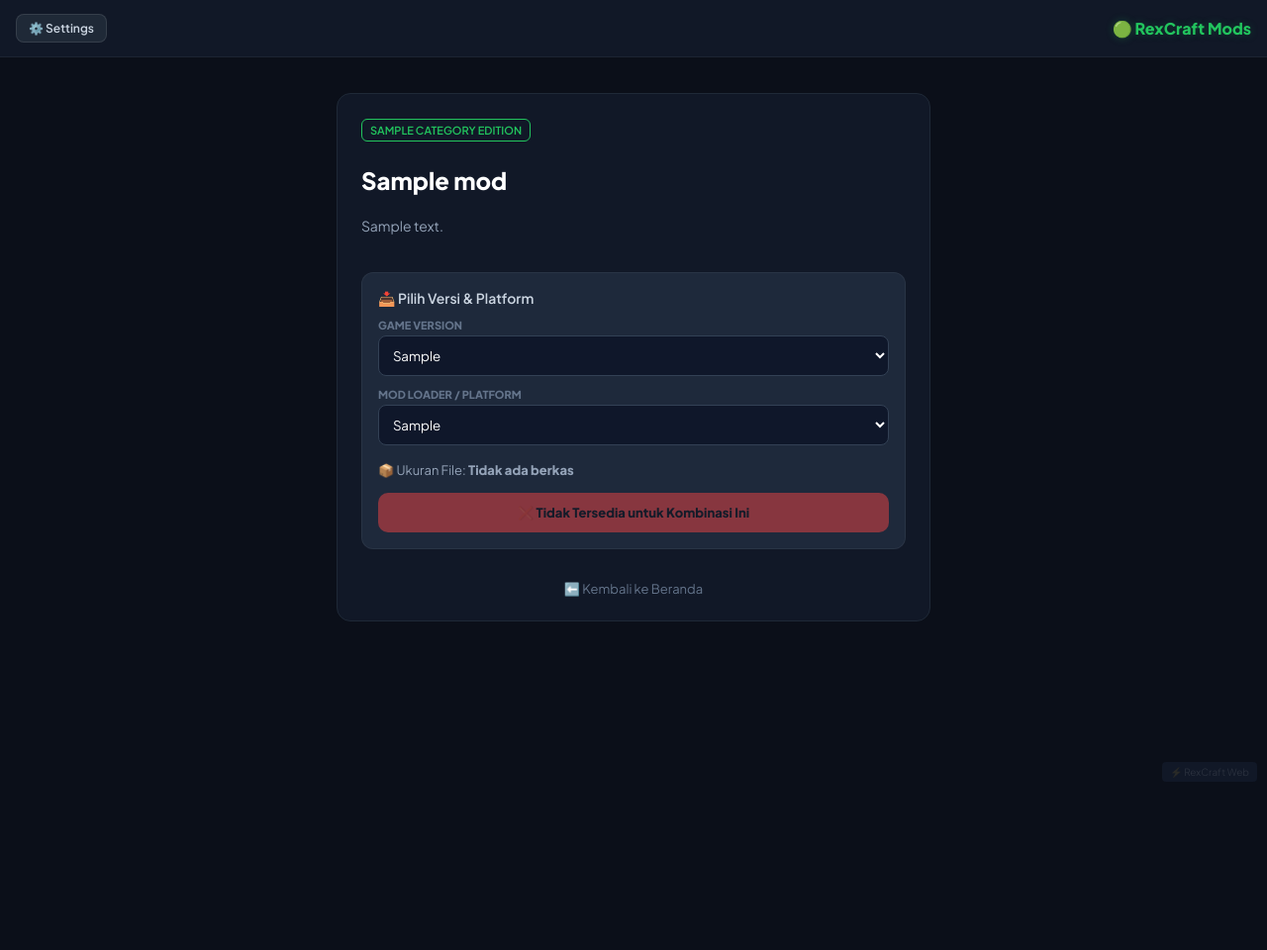
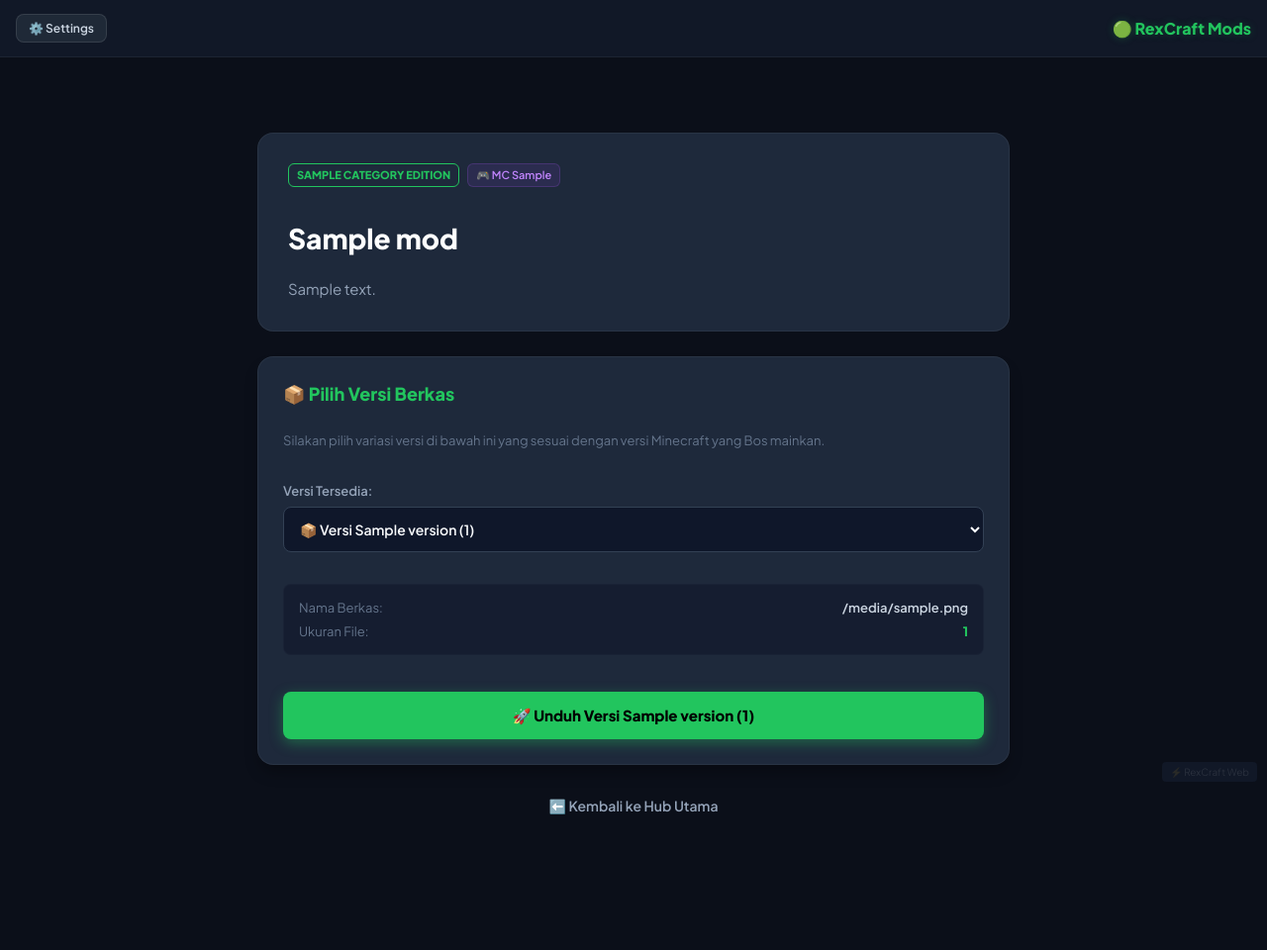
Before and after one commit to mlf167937-svg/mods-hub, a Flask app: template templates/mod.html in a window 1280 px wide. Shown: the whole page at 99% size. Before the commit the page ends 790 px from the top, so only its background shows below. Run offline with Flask 3, Linux system fonts and the light colour scheme; the template is opened without the code that fills it: most values are stand-ins (such as "Sample title", 1, 10 or a date in 2020).

Commit message:
Update mod.html

```diff
--- a/templates/mod.html
+++ b/templates/mod.html
@@ -1,90 +1,91 @@
 {% extends 'base.html' %}
 
 {% block content %}
-<div class="card" style="max-width: 600px; margin: 20px auto; padding: 24px;">
-    <div style="margin-bottom: 12px;">
-        <span class="badge" style="border-color: var(--neon-color); color: var(--neon-color); background: transparent;">
-            {{ mod.category|upper }} EDITION
-        </span>
+<div class="detail-container" style="max-width: 800px; margin: 40px auto; padding: 20px;">
+
+    <div class="card" style="margin-bottom: 25px; padding: 30px; background: #1e293b; border: 1px solid rgba(255,255,255,0.05); border-radius: 16px;">
+        <div style="display: flex; gap: 8px; flex-wrap: wrap; margin-bottom: 12px;">
+            <span class="badge" style="border-color: var(--neon-color); color: var(--neon-color); background: transparent; font-weight: 700;">
+                {{ mod.category.upper() }} EDITION
+            </span>
+            <span class="badge" style="background: rgba(168, 85, 247, 0.1); color: #c084fc; border-color: rgba(168, 85, 247, 0.2);">
+                🎮 MC {{ mod.version_range }}
+            </span>
+        </div>
+
+        <h1 style="font-size: 28px; color: #ffffff; font-weight: 800; margin: 10px 0;">{{ mod.title }}</h1>
+        <p style="color: #94a3b8; line-height: 1.6; font-size: 15px; margin-bottom: 0;">{{ mod.desc }}</p>
     </div>
 
-    <h1 style="font-size: 24px; color: #ffffff; font-weight: 800; margin-bottom: 8px;">{{ mod.title }}</h1>
-    <p style="color: #94a3b8; font-size: 14px; line-height: 1.6; margin-bottom: 24px;">{{ mod.desc }}</p>
+    <div class="card" style="padding: 25px; background: #1e293b; border: 1px solid rgba(255,255,255,0.05); border-radius: 16px; box-shadow: 0 10px 15px -3px rgba(0, 0, 0, 0.3);">
+        <h2 style="font-size: 18px; color: var(--neon-color); font-weight: 700; margin-bottom: 15px; display: flex; align-items: center; gap: 8px;">
+            📦 Pilih Versi Berkas
+        </h2>
+        <p style="color: #64748b; font-size: 13px; margin-bottom: 20px;">Silakan pilih variasi versi di bawah ini yang sesuai dengan versi Minecraft yang Bos mainkan.</p>
 
-    <div style="background: #1e293b; padding: 16px; border-radius: 12px; border: 1px solid rgba(255,255,255,0.05); margin-bottom: 20px;">
-        <h3 style="font-size: 14px; color: #cbd5e1; margin-bottom: 12px; font-weight: 600;">📥 Pilih Versi & Platform</h3>
-
-        <div style="margin-bottom: 12px;">
-            <label style="font-size: 11px; color: #64748b; font-weight: 700; display: block; margin-bottom: 4px;">GAME VERSION</label>
-            <select id="versionSelect" onchange="updateDownloadLink()" style="width: 100%; padding: 10px; background: #0f172a; border: 1px solid #334155; border-radius: 8px; color: white; outline: none;">
-                {% for v in mod.available_versions %}
-                <option value="{{ v }}">{{ v }}</option>
+        <div style="margin-bottom: 20px;">
+            <label for="versionSelect" style="display: block; color: #94a3b8; font-size: 13px; margin-bottom: 8px; font-weight: 600;">Versi Tersedia:</label>
+            <select id="versionSelect" onchange="updateDownloadBtn()" style="width: 100%; padding: 12px; background: #0f172a; border: 1px solid #334155; border-radius: 8px; color: #f8fafc; font-size: 14px; font-weight: 600; outline: none; cursor: pointer;">
+                {% for file in mod.files %}
+                <option value="{{ file.filename }}" data-size="{{ file.size }}" data-ver="{{ file.version }}">
+                    📦 Versi {{ file.version }} ({{ file.size }})
+                </option>
                 {% endfor %}
             </select>
         </div>
 
-        <div style="margin-bottom: 16px;">
-            <label style="font-size: 11px; color: #64748b; font-weight: 700; display: block; margin-bottom: 4px;">MOD LOADER / PLATFORM</label>
-            <select id="loaderSelect" onchange="updateDownloadLink()" style="width: 100%; padding: 10px; background: #0f172a; border: 1px solid #334155; border-radius: 8px; color: white; outline: none;">
-                {% for l in mod.available_loaders %}
-                <option value="{{ l }}">{{ l }}</option>
-                {% endfor %}
-            </select>
+        <div style="background: rgba(15, 23, 42, 0.6); padding: 15px; border-radius: 8px; border: 1px solid rgba(255,255,255,0.02); margin-bottom: 25px;">
+            <div style="display: flex; justify-content: space-between; margin-bottom: 8px; font-size: 13px;">
+                <span style="color: #64748b;">Nama Berkas:</span>
+                <span id="lbl-filename" style="color: #cbd5e1; font-weight: 600; word-break: break-all; text-align: right; max-width: 70%;">Memuat...</span>
+            </div>
+            <div style="display: flex; justify-content: space-between; font-size: 13px;">
+                <span style="color: #64748b;">Ukuran File:</span>
+                <span id="lbl-filesize" style="color: var(--neon-color); font-weight: 700;">Memuat...</span>
+            </div>
         </div>
 
-        <p id="fileSizeInfo" style="font-size: 13px; color: #94a3b8; margin-bottom: 12px;">📦 Ukuran: Berhitung...</p>
-
-        <a id="downloadBtn" class="btn" href="#" style="background: var(--neon-color); color: #0b0f19;">🚀 Download Selected File</a>
+        <a id="downloadBtn" href="#" class="btn" style="display: block; text-align: center; padding: 14px; font-size: 15px; font-weight: 700; border-radius: 8px; background: var(--neon-color); color: #000000; text-decoration: none; box-shadow: 0 4px 14px rgba(34, 197, 94, 0.4); transition: transform 0.2s;">
+            🚀 Unduh Berkas Sekarang
+        </a>
     </div>
 
-    <a href="/" style="color: #64748b; font-size: 13px; text-decoration: none; display: inline-block; text-align: center; width: 100%;">⬅️ Kembali ke Beranda</a>
+    <div style="text-align: center; margin-top: 30px;">
+        <a href="/" style="color: #94a3b8; text-decoration: none; font-size: 14px; font-weight: 600; display: inline-flex; align-items: center; gap: 6px;">
+            ⬅️ Kembali ke Hub Utama
+        </a>
+    </div>
+
 </div>
 
 <script>
-    // Memasukkan data file dari Python ke array JavaScript
-    const filesData = [
-        {% for file in mod.files %}
-        {
-            filename: "{{ file.filename }}",
-            version: "{{ file.version }}",
-            loader: "{{ file.loader }}",
-            size: "{{ file.size }}"
-        }{% if not loop.last %},{% endif %}
-        {% endfor %}
-    ];
+function updateDownloadBtn() {
+    const select = document.getElementById('versionSelect');
+    if(!select || select.options.length === 0) return;
 
+    const selectedOption = select.options[select.selectedIndex];
+    const filename = selectedOption.value;
+    const size = selectedOption.getAttribute('data-size');
+    const version = selectedOption.getAttribute('data-ver');
+
+    // Sinkronisasi teks info file di box abu-abu
+    document.getElementById('lbl-filename').innerText = filename;
+    document.getElementById('lbl-filesize').innerText = size;
+
+    // Merakit URL Download dinamis menuju backend Flask app.py Bos
     const category = "{{ mod.category }}";
     const modId = "{{ mod.id }}";
+    const downloadUrl = "/download/" + category + "/" + modId + "/" + filename;
 
-    function updateDownloadLink() {
-        const selectedVersion = document.getElementById("versionSelect").value;
-        const selectedLoader = document.getElementById("loaderSelect").value;
-        const downloadBtn = document.getElementById("downloadBtn");
-        const sizeInfo = document.getElementById("fileSizeInfo");
+    // Menyuntikkan URL asli ke tombol unduh
+    const btn = document.getElementById('downloadBtn');
+    btn.href = downloadUrl;
+    btn.innerHTML = "🚀 Unduh Versi " + version + " (" + size + ")";
+}
 
-        // Cari file yang cocok dengan kombinasi dropdown
-        const matchedFile = filesData.find(f => f.version === selectedVersion && f.loader === selectedLoader);
-
-        if (matchedFile) {
-            // Jika ada file yang cocok
-            downloadBtn.href = `/download/${category}/${modId}/${matchedFile.filename}`;
-            downloadBtn.innerHTML = `🚀 Download (${matchedFile.filename})`;
-            downloadBtn.style.pointerEvents = "auto";
-            downloadBtn.style.opacity = "1";
-            downloadBtn.style.background = "var(--neon-color)";
-            sizeInfo.innerHTML = `📦 Ukuran File: <strong>${matchedFile.size}</strong>`;
-        } else {
-            // Jika kombinasi versi + loader tersebut tidak ada filenya
-            downloadBtn.href = "#";
-            downloadBtn.innerHTML = "❌ Tidak Tersedia untuk Kombinasi Ini";
-            downloadBtn.style.pointerEvents = "none"; // Matikan tombol klik
-            downloadBtn.style.opacity = "0.5";
-            downloadBtn.style.background = "#ef4444"; // Ubah warna jadi merah tanda eror
-            sizeInfo.innerHTML = `📦 Ukuran File: <strong>Tidak ada berkas</strong>`;
-        }
-    }
-
-    // Jalankan fungsinya sekali di awal biar langsung mendeteksi saat halaman dibuka pertama kali
-    document.addEventListener("DOMContentLoaded", updateDownloadLink);
+// Jalankan fungsi otomatis saat halaman pertama kali dibuka biar data langsung muncul
+document.addEventListener("DOMContentLoaded", function() {
+    updateDownloadBtn();
+});
 </script>
 {% endblock %}
```
